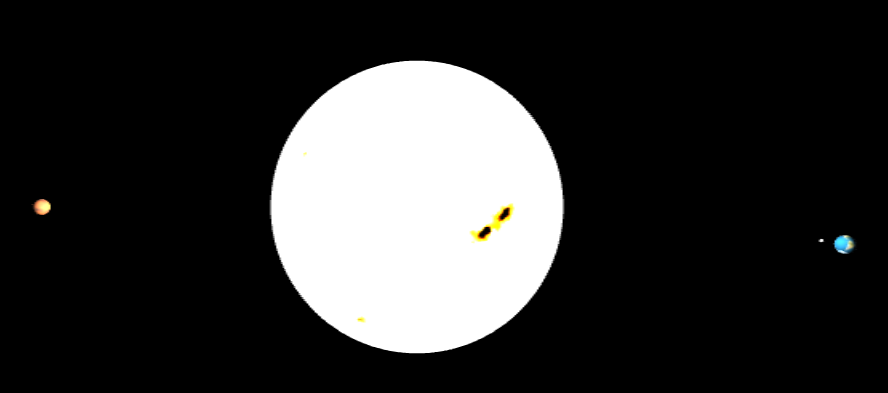
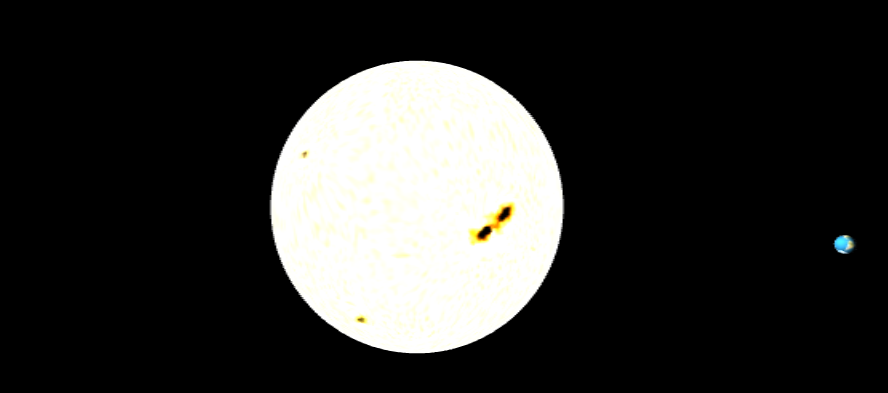
Before and after one commit to samueljackson92/solar-system, a plain HTML site: page index.html in a window 1280 px wide. Shown: the part 193-586 px from the top of the page, without its empty margins (223-1111 px from the left). Drawn offline with Linux system fonts and the light colour scheme; animation ran at ten frames a second.

Commit message:
Properly fixed issue with light sources.
Before I was just inverting the normals on the sun which was kind of a
hack. Now proper parameters are passed to the shaders and the sun is
illuminated with ambient light terms only.

```diff
--- a/index.html
+++ b/index.html
@@ -12,20 +12,20 @@
             varying vec2 vTextureCoord;
             varying vec3 vTransformedNormal;
             varying vec4 vPosition;
-
-            uniform bool uUseLighting;
-            uniform bool uFullyLit;
             uniform vec3 uAmbientColor;
 
             uniform vec3 uPointLightingLocation;
             uniform vec3 uPointLightingColor;
 
+            uniform bool uNoDirectionalLight;
+            uniform vec3 uNonDirectionalAmbientLighting;
+
             uniform sampler2D uSampler;
 
             void main(void) {
                 vec3 lightWeighting;
-                if (uFullyLit) {
-                    lightWeighting = vec3(0.5, 0.5, 0.5);
+                if (uNoDirectionalLight) {
+                    lightWeighting = uNonDirectionalAmbientLighting;
                 } else {
                       vec3 lightDirection = normalize(uPointLightingLocation - vPosition.xyz);
 
--- a/js/celestial_body.js
+++ b/js/celestial_body.js
@@ -9,7 +9,7 @@ CelestialBodyFactory.prototype.create = function(latitudeBands, longitudeBands,
     this.radius = radius;
     this.texture = texture;
 
-    var newBody = new CelestialBody(this.texture);
+    var newBody = new CelestialBody(this.texture, this.isLightSource);
     return this.makeVertexData(newBody);
 }
 
@@ -34,13 +34,13 @@ CelestialBodyFactory.prototype.makeVertexData = function(newBody)
             var u = 1 - (longitudeNumber / this.longitudeBands);
             var v = 1 - (latitudeNumber / this.latitudeBands);
 
-            norm_x = (this.isLightSource) ? -x : x;
-            norm_y = (this.isLightSource) ? -y : y;
-            norm_z = (this.isLightSource) ? -z : z;
+            // norm_x = (this.isLightSource) ? -x : x;
+            // norm_y = (this.isLightSource) ? -y : y;
+            // norm_z = (this.isLightSource) ? -z : z;
 
-            newBody.normalData.push(norm_x);
-            newBody.normalData.push(norm_y);
-            newBody.normalData.push(norm_z);
+            newBody.normalData.push(x);
+            newBody.normalData.push(y);
+            newBody.normalData.push(z);
 
             newBody.vertexPositionData.push(this.radius * x);
             newBody.vertexPositionData.push(this.radius * y);
@@ -69,9 +69,9 @@ CelestialBodyFactory.prototype.makeVertexData = function(newBody)
     return newBody;
 }
 
-function CelestialBody(texture)
+function CelestialBody(texture, isLightSource)
 {
-    Drawable.call(this, texture);
+    Drawable.call(this, texture, isLightSource);
 
     this.rotation = vec3.fromValues(0,0,0);
     this.rotationSpeed = vec3.fromValues(0,0,0);
@@ -128,6 +128,13 @@ CelestialBody.prototype.draw = function(modelViewMatrix)
     bindBufferToShader(this.vertexNormalBuffer, shaderProgram.vertexNormalAttribute);
 
     gl.bindBuffer(gl.ELEMENT_ARRAY_BUFFER, this.vertexIndexBuffer);
+
+    gl.uniform1i(shaderProgram.noDirectionalLight, this.isLightSource);
+    if (this.isLightSource)
+    {
+        gl.uniform3f(shaderProgram.nonDirectionalAmbientLighting, 1.5, 1.5, 1.5);
+    }
+
     setMatrixUniforms(modelViewMatrix);
     gl.drawElements(gl.TRIANGLES, this.vertexIndexBuffer.numItems, gl.UNSIGNED_SHORT, 0);
 }
--- a/js/drawable.js
+++ b/js/drawable.js
@@ -7,8 +7,9 @@ Objects that implement Drawable must declare:
     - addChild :: a function to add child drawables to this object.
 */
 
-function Drawable(texture)
+function Drawable(texture, isLightSource)
 {
+
     //texture object defining look of the body
     this.texture = texture;
 
@@ -18,8 +19,9 @@ function Drawable(texture)
     this.textureCoordinateData = [];
     this.indexData = [];
     this.fullyLit = false;
+    this.positionVector = vec3.fromValues(0,0,0);
 
-    this.positionVector = vec3.fromValues(0,0,0);
+    this.isLightSource = (isLightSource !== undefined && isLightSource !== false);
 }
 
 Drawable.prototype.initBuffers = function()
--- a/js/main.js
+++ b/js/main.js
@@ -34,7 +34,6 @@ function webGlStart()
     camera = new Camera();
     textureLoader = new TextureLoader();
 
-
     perspectiveMatrix = mat4.create();
     mvMatrix = mat4.create();
 
@@ -59,17 +58,17 @@ function webGlStart()
     earth.setAxisTilt(-23);
     earth.setOrbitTilt(-5);
     sol.addChild(earth);
-    //
-    moon = planetFactory.create(30,30, 1, textureLoader.textures["moon"]);
-    moon.setOrbitParameters(0.01, 5, 0.5, 0);
-    moon.setOrbitTilt(-5);
-    // moon.setRotationSpeed([0,35,0]);
-    earth.addChild(moon);
-    //
-    mars = planetFactory.create(30,30, 5, textureLoader.textures["mars"]);
-    mars.setOrbitParameters(0.0005, 300, 0, 0);
-    mars.setOrbitTilt(-0);
-    sol.addChild(mars);
+    // //
+    // moon = planetFactory.create(30,30, 1, textureLoader.textures["moon"]);
+    // moon.setOrbitParameters(0.01, 5, 0.5, 0);
+    // moon.setOrbitTilt(-5);
+    // // moon.setRotationSpeed([0,35,0]);
+    // earth.addChild(moon);
+    // //
+    // mars = planetFactory.create(30,30, 5, textureLoader.textures["mars"]);
+    // mars.setOrbitParameters(0.0005, 300, 0, 0);
+    // mars.setOrbitTilt(-0);
+    // sol.addChild(mars);
     //
     // jupiter = planetFactory.create(30,30, 10, textureLoader.textures["jupiter"]);
     // jupiter.setOrbitParameters(0.0005, 650, 0, 0);
@@ -149,15 +148,23 @@ function initShaders()
     shaderProgram.textureCoordAttribute = gl.getAttribLocation(shaderProgram, 'aTextureCoord');
     gl.enableVertexAttribArray(shaderProgram.textureCoordAttribute);
 
+    //perspective, model-view, and normal matricies
     shaderProgram.pMatrixUniform = gl.getUniformLocation(shaderProgram, "uPMatrix");
     shaderProgram.mvMatrixUniform = gl.getUniformLocation(shaderProgram, "uMVMatrix");
     shaderProgram.nMatrixUniform = gl.getUniformLocation(shaderProgram, "uNMatrix");
+
+    //texture sampler
     shaderProgram.samplerUniform = gl.getUniformLocation(shaderProgram, "uSampler");
-    shaderProgram.useLightingUniform = gl.getUniformLocation(shaderProgram, "uUseLighting");
-    shaderProgram.isFullyLit = gl.getUniformLocation(shaderProgram, "uFullyLit");
+    //ambient colour background
     shaderProgram.ambientColorUniform = gl.getUniformLocation(shaderProgram, "uAmbientColor");
+
+    //parameters for point lighting
     shaderProgram.pointLightingLocationUniform = gl.getUniformLocation(shaderProgram, "uPointLightingLocation");
     shaderProgram.pointLightingColorUniform = gl.getUniformLocation(shaderProgram, "uPointLightingColor");
+
+    //parameters for turning off directional lighting on an object (e.g. the sun/skybox)
+    shaderProgram.noDirectionalLight = gl.getUniformLocation(shaderProgram, "uNoDirectionalLight");
+    shaderProgram.nonDirectionalAmbientLighting = gl.getUniformLocation(shaderProgram, "uNonDirectionalAmbientLighting");
 }
 
 function tick()
--- a/js/utils.js
+++ b/js/utils.js
@@ -28,7 +28,6 @@ function setMatrixUniforms(modelViewMatrix)
 {
     gl.uniformMatrix4fv(shaderProgram.pMatrixUniform, false, perspectiveMatrix);
     gl.uniformMatrix4fv(shaderProgram.mvMatrixUniform, false, modelViewMatrix);
-    gl.uniform1i(shaderProgram.isFullyLit, this.fullyLit);
 
     var normalMatrix = mat3.create();
     mat3.normalFromMat4(normalMatrix, modelViewMatrix);
```
